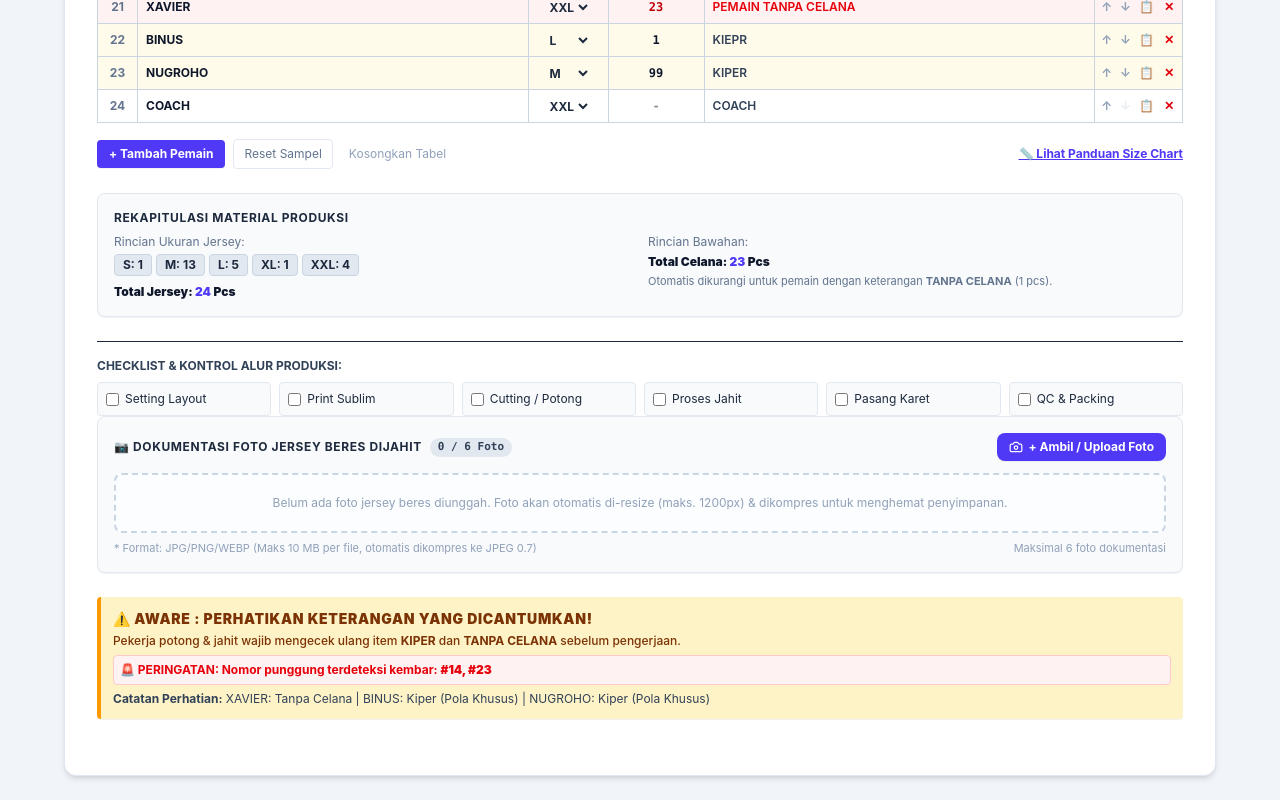
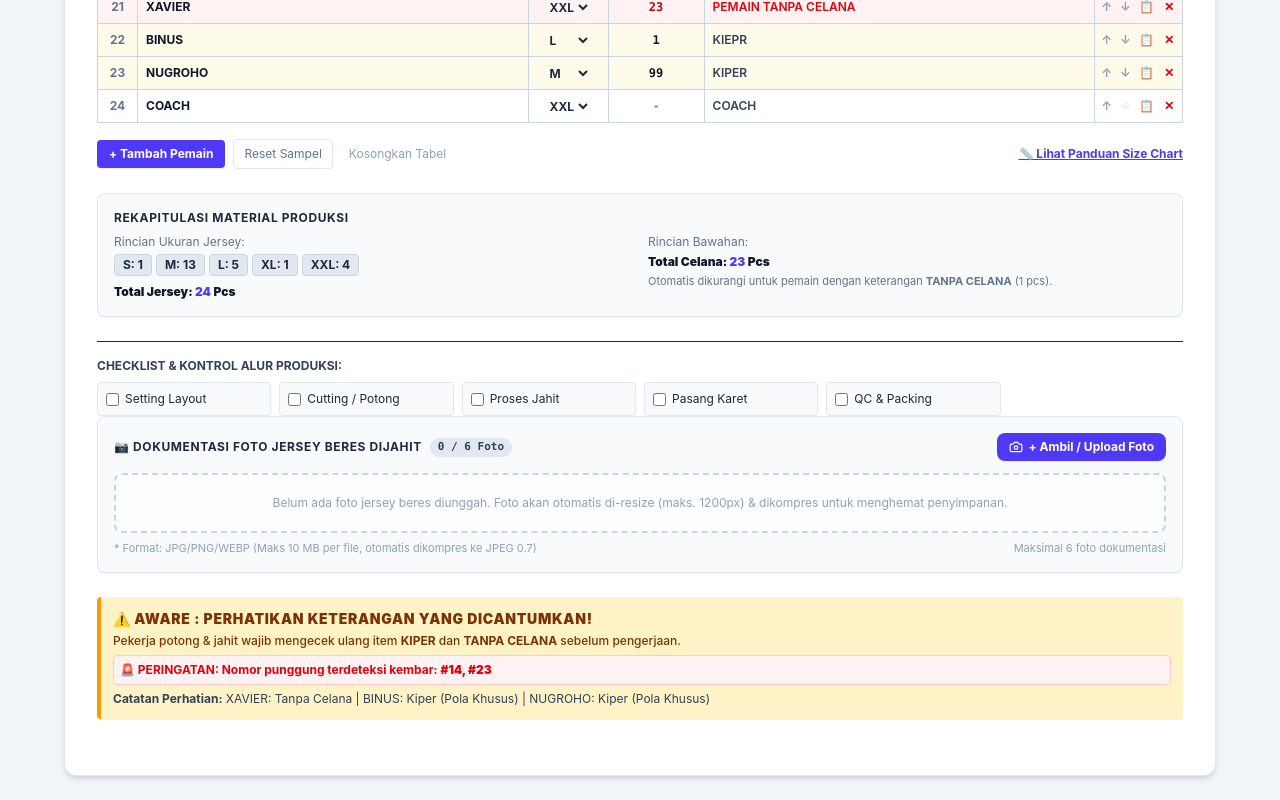
Before and after one commit to hikmatrm1192-dot/JERSEY-PROJECT, a React (Vite) app: page / in a window 1280 px wide. Shown: the part 1999-2799 px from the top of the page. Built offline with nearby package versions, Linux system fonts and the light colour scheme.

Commit message:
fix(workflow): remove sublimation printing step

```diff
--- a/src/components/ProductionSummary.tsx
+++ b/src/components/ProductionSummary.tsx
@@ -9,7 +9,6 @@ interface ProductionSummaryProps {
 export const ProductionSummary: React.FC<ProductionSummaryProps> = ({ recap }) => {
   const [checklist, setChecklist] = useState({
     setting: false,
-    print: false,
     cutting: false,
     sewing: false,
     elastic: false,
@@ -88,17 +87,6 @@ export const ProductionSummary: React.FC<ProductionSummaryProps> = ({ recap }) =
             <span>Setting Layout</span>
           </label>
 
-          <label className={`border p-2 rounded flex items-center gap-1.5 cursor-pointer transition-colors ${
-            checklist.print ? 'bg-emerald-50 border-emerald-300 text-emerald-900 font-bold' : 'bg-slate-50 border-slate-200'
-          }`}>
-            <input
-              type="checkbox"
-              checked={checklist.print}
-              onChange={() => toggleCheck('print')}
-              className="accent-indigo-600 cursor-pointer"
-            />
-            <span>Print Sublim</span>
-          </label>
 
           <label className={`border p-2 rounded flex items-center gap-1.5 cursor-pointer transition-colors ${
             checklist.cutting ? 'bg-emerald-50 border-emerald-300 text-emerald-900 font-bold' : 'bg-slate-50 border-slate-200'
```
